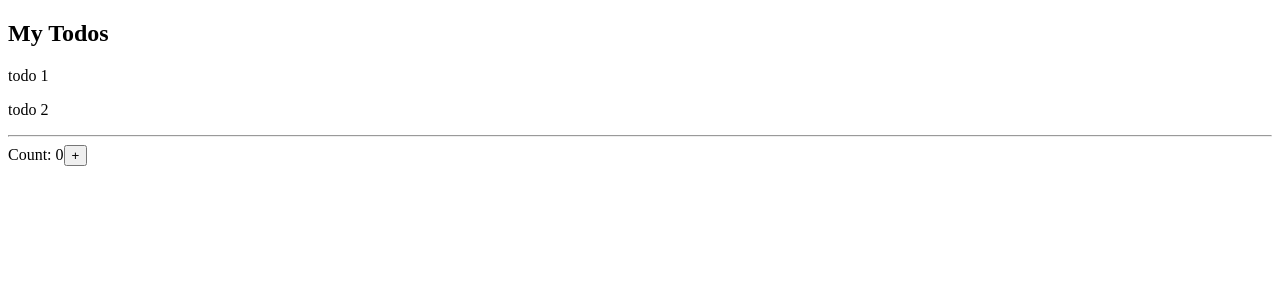
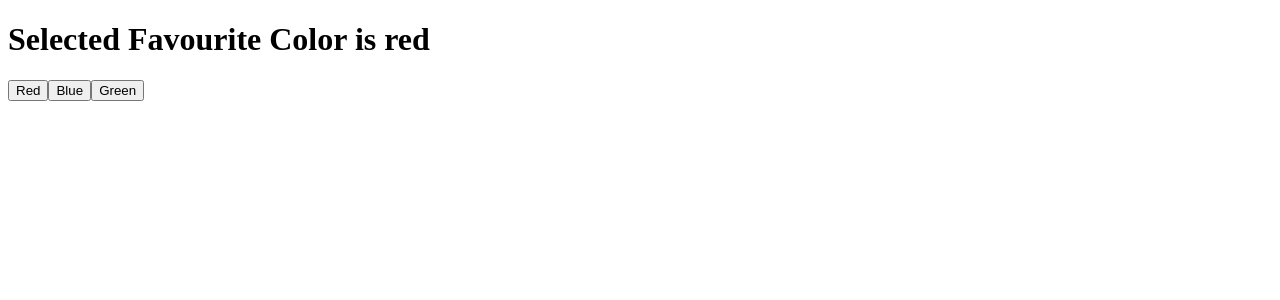
Before and after one commit to shohagh-work/reactapp, a React (Create React App) app: page / in a window 1280 px wide. Shown: the top 300 px of the page. Built offline with nearby package versions, Linux system fonts and the light colour scheme.

Commit message:
upto hook

```diff
--- a/package.json
+++ b/package.json
@@ -8,9 +8,10 @@
     "@testing-library/user-event": "^13.5.0",
     "react": "^18.2.0",
     "react-dom": "^18.2.0",
+    "react-router-dom": "^6.8.2",
     "react-scripts": "5.0.1",
-    "web-vitals": "^2.1.4",
-    "react-router-dom": "^6.8.2"
+    "sass": "^1.58.3",
+    "web-vitals": "^2.1.4"
   },
   "scripts": {
     "start": "react-scripts start",
--- a/src/index.css
+++ b/src/index.css
@@ -1,13 +1,14 @@
 body {
-  margin: 0;
-  font-family: -apple-system, BlinkMacSystemFont, 'Segoe UI', 'Roboto', 'Oxygen',
-    'Ubuntu', 'Cantarell', 'Fira Sans', 'Droid Sans', 'Helvetica Neue',
+  margin: 25px;
+  font-family: -apple-system, BlinkMacSystemFont, "Segoe UI", "Roboto", "Oxygen",
+    "Ubuntu", "Cantarell", "Fira Sans", "Droid Sans", "Helvetica Neue",
     sans-serif;
   -webkit-font-smoothing: antialiased;
   -moz-osx-font-smoothing: grayscale;
+  background-color: #e6e6e6;
 }
 
 code {
-  font-family: source-code-pro, Menlo, Monaco, Consolas, 'Courier New',
+  font-family: source-code-pro, Menlo, Monaco, Consolas, "Courier New",
     monospace;
 }
--- a/src/index.js
+++ b/src/index.js
@@ -1,5 +1,5 @@
 /* eslint-disable react/react-in-jsx-scope */
-import { useState } from 'react';
+import React, { useState } from 'react';
 import ReactDOM from 'react-dom/client';
 // import { BrowserRouter, Route, Routes } from 'react-router-dom';
 // import Blogs from './pages/Blogs';
@@ -7,18 +7,49 @@ import ReactDOM from 'react-dom/client';
 // import Home from './pages/Home';
 // import Layout from './pages/Layout';
 // import NoPage from './pages/NoPage';
-import Todos from './Message';
+// import './App.css';
+// import Todos from './Message';
+// import './index.css';
+// import './my-sass.scss';
 
 const root = ReactDOM.createRoot(
   document.getElementById('root'),
 );
-/* React Memo */
+/* React Hook */
+function FavouriteColor() {
+  const [color, setColor] = useState('red');
+  return (
+    <>
+      <h1>
+        Selected Favourite Color is
+        {' '}
+        {color}
+      </h1>
+      <button type="button" onClick={() => setColor('Red')}>Red</button>
+      <button type="button" onClick={() => setColor('Blue')}>Blue</button>
+      <button type="button" onClick={() => setColor('Green')}>Green</button>
+    </>
+  );
+}
+root.render(<FavouriteColor />);
+/* React Memo
 function App() {
   const [count, setCount] = useState(0);
   const [todos] = useState(['todo 1', 'todo 2']);
   const increment = () => {
     setCount((c) => c + 1);
   };
+
+  const mySytle = {
+    color: 'white',
+    backgroundColor: '#000000',
+    margin: '15px 15px',
+    padding: '5px 10px',
+    borderRadius: '5px',
+    border: '0px',
+    cursor: 'pointer',
+  };
+
   return (
     <>
       <Todos todos={todos} />
@@ -27,13 +58,20 @@ function App() {
         Count:
         {' '}
         {count}
-        <button type="button" onClick={increment}>+</button>
+        <button
+          style={mySytle}
+          type="button"
+          onClick={increment}
+        >
+          +
+        </button>
+        <h1>Warning</h1>
       </div>
     </>
   );
 }
 
-root.render(<App />);
+root.render(<App />); */
 /* Router
 export default function App() {
   return (
--- a/src/message.js
+++ b/src/message.js
@@ -1,9 +1,10 @@
 import React, { memo } from 'react';
+import styles from './my-style.module.css';
 
 function Todos({ todos }) {
   return (
     <>
-      <h2>My Todos</h2>
+      <h2 className={styles.bigblue}>My Todos</h2>
       {todos.map((todo) => <p key={todo.id}>{todo}</p>)}
     </>
   );
--- /dev/null
+++ b/src/my-sass.scss
@@ -0,0 +1,4 @@
+$myColor: red;
+h1 {
+  color: $myColor;
+}
--- /dev/null
+++ b/src/my-style.module.css
@@ -0,0 +1,4 @@
+.bigblue {
+  color: DodgerBlue;
+  font-family: Sans-Serif;
+}
```
Also changed, not shown: 2 other files (tests, documents, lock files or other folders).
